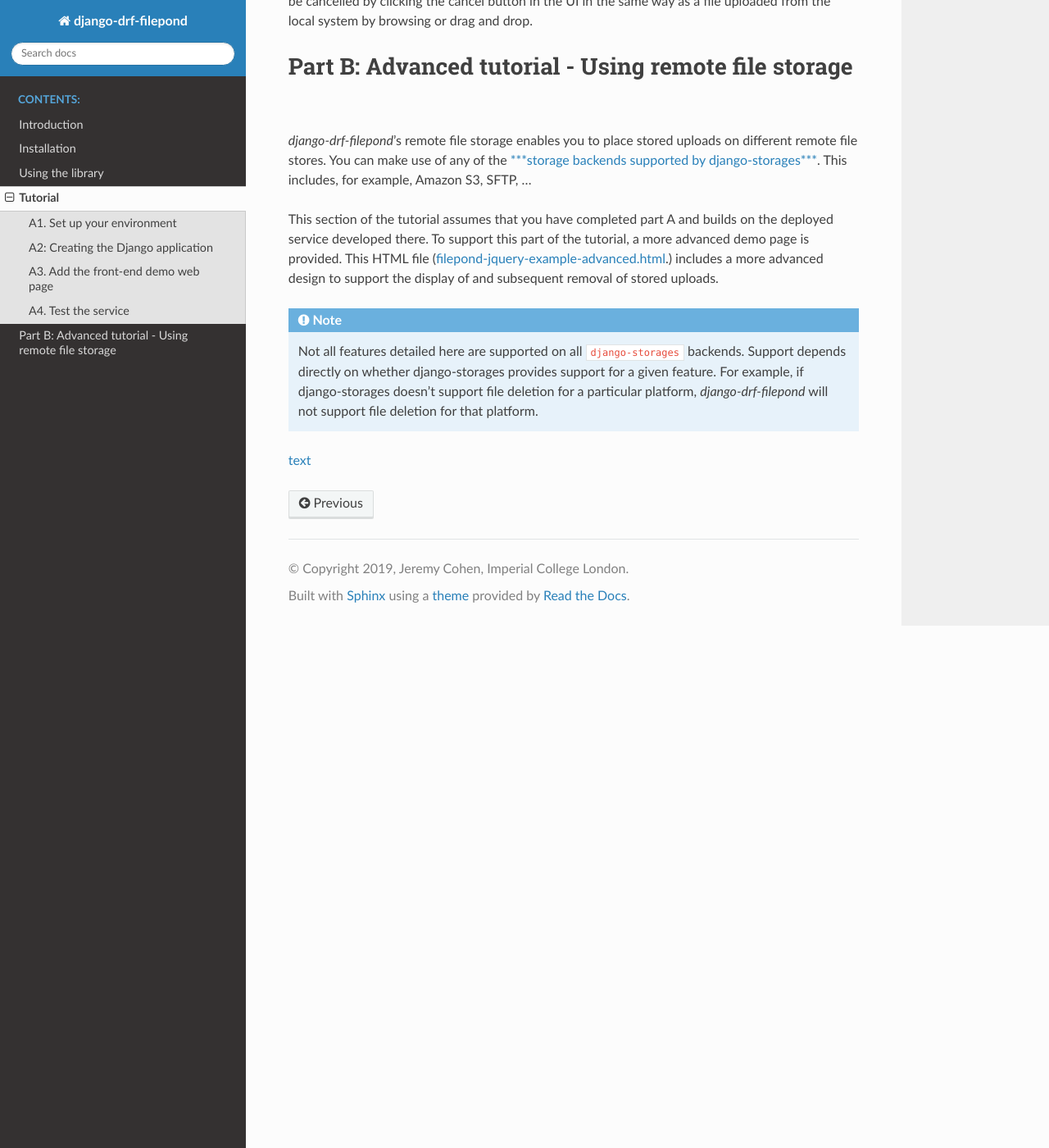
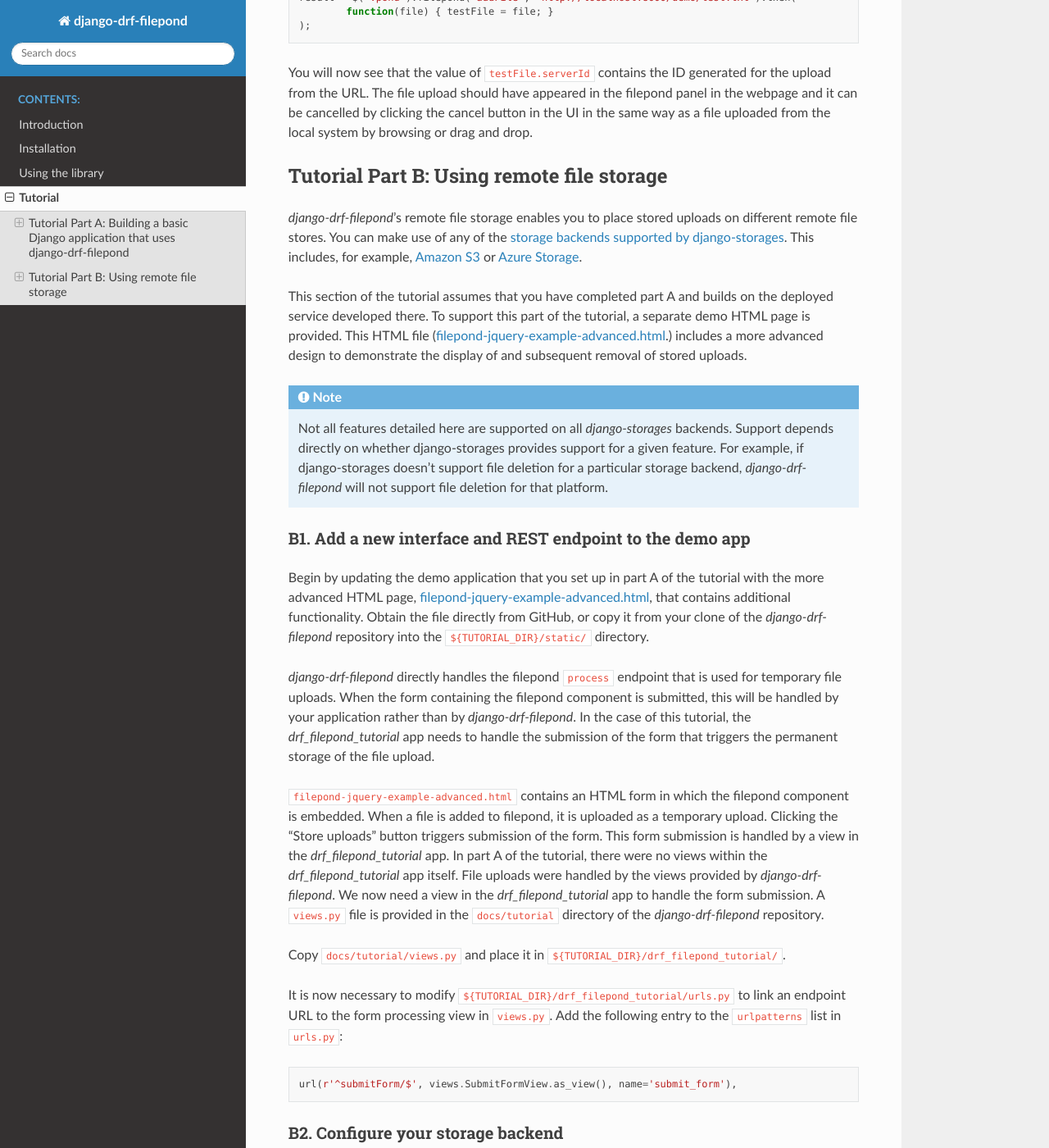
Before and after one commit to ImperialCollegeLondon/django-drf-filepond, a Sphinx documentation site: the page built from docs/tutorial/tutorial.rst, in a window 1280 px wide and 1400 px high, scrolled down 4921 px. Shown: the whole window at 82% size. Built offline with Sphinx 7.4.7 and the Read the Docs theme 2.0.0, drawn with Linux system fonts in a browser that asks for light colours; some of the changed text lies outside the part shown.

Commit message:
Further content added to the advanced remote storage tutorial.

```diff
--- a/docs/tutorial/tutorial.rst
+++ b/docs/tutorial/tutorial.rst
@@ -11,13 +11,19 @@
 CDN, and is based on the `Bootstrap <https://getbootstrap.com/>`_ library's
 `starter template <https://getbootstrap.com/docs/4.1/examples/starter-template/>`_.
 
-.. note:: The first section of the tutorial (**A**) focuses on the use of local file
-	storage (via some form of locally mounted storage on the host server)
-	for temporary uploads and stored files. An advanced section at the end
-	of the tutorial (**B**) details the use of the remote file storage capabilities
-	provided by `django-drf-filepond` via integration with the
-	`django-storages` library. A separate demo HTML page is used for
-	this part of the tutorial.
+.. note:: This tutorial is in two parts:
+
+	**Part A** focuses on setting up a simple Django application to demonstrate
+	basic use of *django-drf-filepond*. It uses local file storage
+	(via some form of locally mounted storage on the host server)
+	for temporary uploads and stored files.
+
+	**Part B**, an advanced section at the end of the tutorial details the
+	use of the remote file storage capabilities provided by
+	*django-drf-filepond* via integration with the *django-storages* library.
+
+Tutorial Part A: Building a basic Django application that uses django-drf-filepond
+^^^^^^^^^^^^^^^^^^^^^^^^^^^^^^^^^^^^^^^^^^^^^^^^^^^^^^^^^^^^^^^^^^^^^^^^^^^^^^^^^^^
 
 .. note:: **This tutorial assumes that you are using Python 3 and have**
 	`virtualenv <https://virtualenv.pypa.io/en/latest/>`_ **installed**
@@ -208,27 +214,102 @@
 cancel button in the UI in the same way as a file uploaded from the local
 system by browsing or drag and drop.
 
-Part B: Advanced tutorial - Using remote file storage
-====================================================
+Tutorial Part B: Using remote file storage
+^^^^^^^^^^^^^^^^^^^^^^^^^^^^^^^^^^^^^^^^^^^^
 
-`django-drf-filepond`'s remote file storage enables you to place stored
+*django-drf-filepond*'s remote file storage enables you to place stored
 uploads on different remote file stores. You can make use of any of the
-`***storage backends supported by django-storages*** <https://readthedocs...>`_.
-This includes, for example, Amazon S3, SFTP, ...
+`storage backends supported by django-storages <https://django-storages.readthedocs.io/en/latest/>`_.
+This includes, for example, `Amazon S3 <https://aws.amazon.com/s3/>`_ or
+`Azure Storage <https://azure.microsoft.com/en-gb/services/storage/>`_.
 
 This section of the tutorial assumes that you have completed part A and
 builds on the deployed service developed there.
-To support this part of the tutorial, a more advanced demo page is provided.
+To support this part of the tutorial, a separate demo HTML page is provided.
 This HTML file (`filepond-jquery-example-advanced.html <https://github.com/ImperialCollegeLondon/django-drf-filepond/filepond-jquery-example-advanced.html...>`_.)
-includes a more advanced design to support the display of and subsequent
+includes a more advanced design to demonstrate the display of and subsequent
 removal of stored uploads.
 
-.. note:: Not all features detailed here are supported on all ``django-storages``
+.. note:: Not all features detailed here are supported on all *django-storages*
 	backends. Support depends directly on whether django-storages provides
 	support for a given feature. For example, if django-storages doesn't
-	support file deletion for a particular platform, `django-drf-filepond`
-	will not support file deletion for that platform.
+	support file deletion for a particular storage backend,
+	*django-drf-filepond* will not support file deletion for that platform.
+
+B1. Add a new interface and REST endpoint to the demo app
+----------------------------------------------------------
+
+Begin by updating the demo application that you set up in part A of
+the tutorial with the more advanced HTML page, `filepond-jquery-example-advanced.html <https://github.com/ImperialCollegeLondon/django-drf-filepond/filepond-jquery-example-advanced.html...>`_,
+that contains additional functionality. Obtain the file directly from GitHub,
+or copy it from your clone of the *django-drf-filepond* repository into the
+``${TUTORIAL_DIR}/static/`` directory.
+
+*django-drf-filepond* directly handles the filepond ``process`` endpoint that
+is used for temporary file uploads. When the form containing the filepond
+component is submitted, this will be handled by your application rather than
+by *django-drf-filepond*. In the case of this tutorial, the *drf_filepond_tutorial*
+app needs to handle the submission of the form that triggers the permanent
+storage of the file upload.
+
+``filepond-jquery-example-advanced.html`` contains an HTML form in which the
+filepond component is embedded. When a file is added to filepond, it is
+uploaded as a temporary upload. Clicking the "Store uploads" button triggers
+submission of the form. This form submission is handled by a view in the
+*drf_filepond_tutorial* app. In part A of the tutorial, there were no views
+within the *drf_filepond_tutorial* app itself. File uploads were handled by
+the views provided by *django-drf-filepond*. We now need a view in
+the *drf_filepond_tutorial* app to handle the form submission. A ``views.py``
+file is provided in the ``docs/tutorial`` directory of the *django-drf-filepond*
+repository.
+
+Copy ``docs/tutorial/views.py`` and place it in ``${TUTORIAL_DIR}/drf_filepond_tutorial/``.
+
+It is now necessary to modify ``${TUTORIAL_DIR}/drf_filepond_tutorial/urls.py``
+to link an endpoint URL to the form processing view in ``views.py``. Add the
+following entry to the ``urlpatterns`` list in ``urls.py``:
+
+.. code-block:: python
+
+			url(r'^submitForm/$', views.SubmitFormView.as_view(), name='submit_form'),
+
+B2. Configure your storage backend
+-----------------------------------
+
+It is now necessary to add configuration for a storage backend. If one is
+not configured, *django-drf-filepond* will assume that you are using local
+file storage and set itself up to use the location specified by the
+``DJANGO_DRF_FILEPOND_FILE_STORE_PATH`` parameter in the demo application's
+settings file which can be found at ``${TUTORIAL_DIR}/drf_filepond_tutorial/settings.py``
+
+For the example here, we'll use the Amazon S3 storage backend in *django-storages*
+to talk to the open source, Amazon S3 compatible `MinIO <https://min.io/>`_
+storage service. You can download and run MinIO within a docker container
+on your local system or you can use the same approach detailed here to target
+Amazon S3 directly.
+
+To begin with, it will be necessary to add additional dependencies required
+by *django-storages* and to set a number of configuration parameters in the
+demo application's ``${TUTORIAL_DIR}/drf_filepond_tutorial/settings.py``
+file.
+
+*django-storages* has a number of optional dependencies that may be required
+depending on the storage backend that you are using. boto3
 
 
 
-`text <link>`_
+
+If you have stopped the Django development server that was started in part A
+of the tutorial, you should restart it now by running the following in a shell
+in the ``${TUTORIAL_DIR}`` directory:
+
+.. prompt:: bash
+
+	python manage.py runserver
+
+
+
+Clicking the "Store uploads" button in the web page submits the form
+content (containing one or more unique IDs representing filepond temporary
+uploads) to the web application's `/submitForm` URL and this will then be
+handled by the relevant function in the view class.
```
